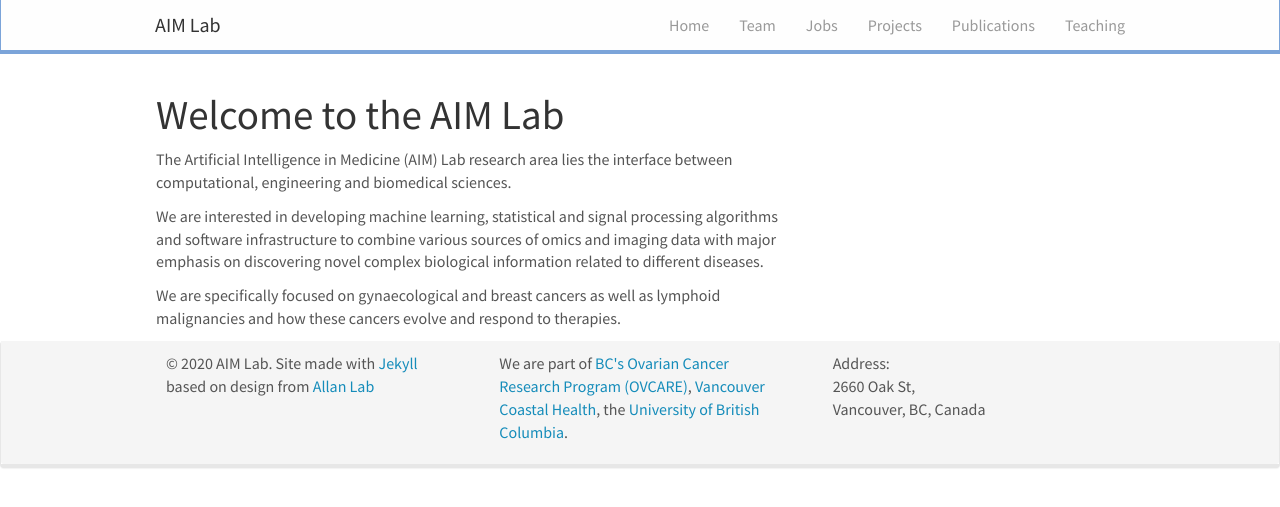
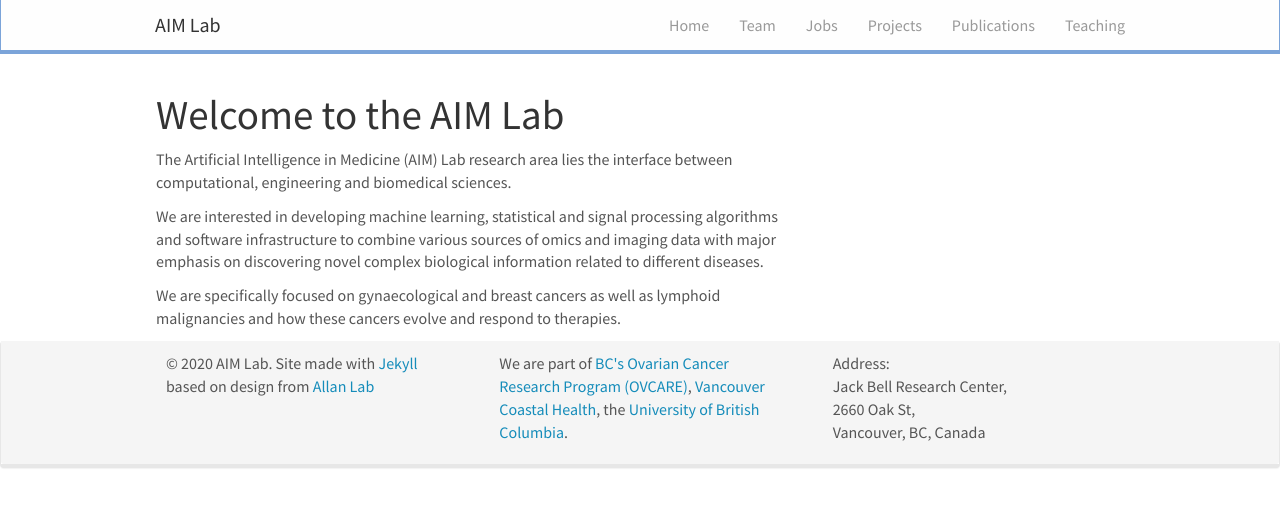
Before and after one commit to AIMLab-UBC/AIMLab-UBC.github.io, a Jekyll site: the page built from _pages/index.md, in a window 1280 px wide. Shown: the top 507 px of the page. Built offline with Jekyll 4.4.1, drawn with Linux system fonts in a browser that asks for light colours; nearby versions of some CDN libraries.

Commit message:
Update footer.html

```diff
--- a/_includes/footer.html
+++ b/_includes/footer.html
@@ -12,6 +12,7 @@
 
 		<div class="col-sm-4">
 		  Address:<br />
+		  Jack Bell Research Center, <br />
 		  2660 Oak St, <br />
 		  Vancouver, BC, Canada<br />
 		</div>
```
